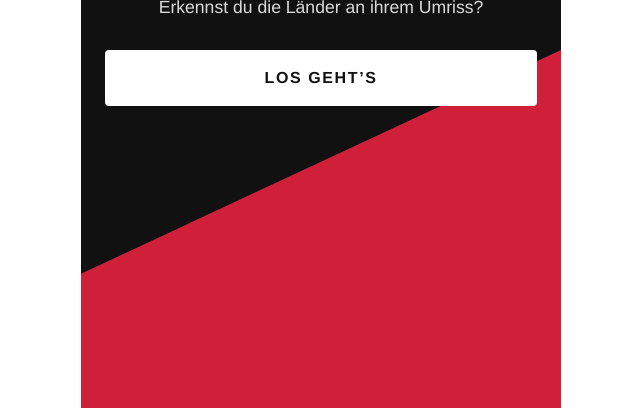
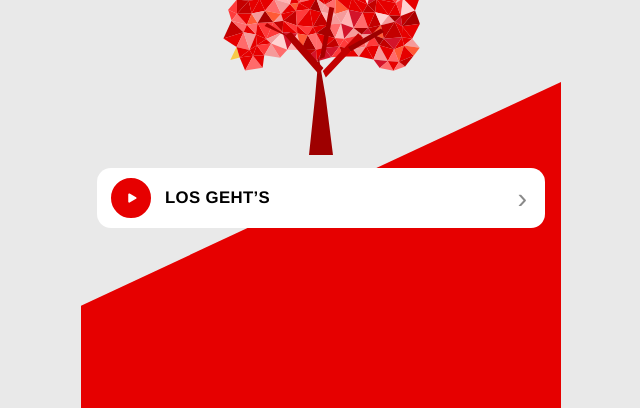
Before and after one commit to janpweber/laenderquiz, a website built with Vite: page index.html in a window 1280 px wide. Shown: the part 392-800 px from the top of the page, without its empty margins (319-959 px from the left). Built offline with nearby package versions, Linux system fonts and the light colour scheme.

Commit message:
Havas-Look verfeinern: Karten-Buttons, Low-Poly-Baum, Logo-Rot
Rot aus dem Logo gemessen (#E60000), helles Grau wie auf der Website,
weiße Karten-Buttons mit rotem Kreis-Icon, Versalien und Pfeil.
Eigener stilisierter Low-Poly-Baum auf Start und Ergebnis, per Skript
erzeugt. Überschriften in Versalien wie auf havaslifeberlin.de.

Co-Authored-By: Claude Opus 5.5 <noreply@anthropic.com>
Claude-Session: https://claude.ai/code/session_01VweCStMEZk5sdL6WMQtoDz

```diff
--- a/index.html
+++ b/index.html
@@ -3,7 +3,7 @@
   <head>
     <meta charset="UTF-8" />
     <meta name="viewport" content="width=device-width, initial-scale=1, viewport-fit=cover" />
-    <meta name="theme-color" content="#111111" />
+    <meta name="theme-color" content="#e60000" />
     <title>Länderquiz – Welches Land ist das?</title>
     <meta name="description" content="Erkennst du die Länder an ihrem Umriss?" />
     <meta property="og:title" content="Länderquiz – Welches Land ist das?" />
--- a/src/main.ts
+++ b/src/main.ts
@@ -1,8 +1,10 @@
 import countries from './countries.generated.json';
 import { answerQuestion, createRound, currentQuestion, isFinished, type Country, type Round } from './game';
+import treeUrl from './tree.svg';
 
 const app = document.querySelector<HTMLElement>('#app')!;
 const ROUND_LENGTH = 10;
+const SVG_NS = 'http://www.w3.org/2000/svg';
 
 function el<K extends keyof HTMLElementTagNameMap>(
   tag: K,
@@ -14,18 +16,54 @@ function el<K extends keyof HTMLElementTagNameMap>(
   return node;
 }
 
+// Kleine Strich-Icons im Kreis, wie auf havaslifeberlin.de
+const ICONS = {
+  play: 'M10 8 L17 12 L10 16 Z',
+  arrow: 'M7 12 H17 M13 8 L17 12 L13 16',
+  again: 'M17 9 A6 6 0 1 0 18 13 M17 5 V9 H13',
+};
+
+function icon(content: keyof typeof ICONS | string): HTMLSpanElement {
+  const wrap = el('span', { className: 'icon' });
+  if (content in ICONS) {
+    const svg = document.createElementNS(SVG_NS, 'svg');
+    svg.setAttribute('viewBox', '0 0 24 24');
+    svg.setAttribute('aria-hidden', 'true');
+    const path = document.createElementNS(SVG_NS, 'path');
+    path.setAttribute('d', ICONS[content as keyof typeof ICONS]);
+    svg.append(path);
+    wrap.append(svg);
+  } else {
+    wrap.textContent = content;
+  }
+  return wrap;
+}
+
+function card(label: string, iconContent: string, onclick: () => void, className = ''): HTMLButtonElement {
+  return el('button', { className: `card ${className}`.trim(), onclick }, [
+    icon(iconContent),
+    el('span', { className: 'label' }, [label]),
+    el('span', { className: 'chevron', ariaHidden: 'true' }, ['›']),
+  ]);
+}
+
+function tree(): HTMLImageElement {
+  return el('img', { className: 'tree', src: treeUrl, alt: '' });
+}
+
 function outline(country: Country): SVGSVGElement {
-  const ns = 'http://www.w3.org/2000/svg';
-  const svg = document.createElementNS(ns, 'svg');
+  const svg = document.createElementNS(SVG_NS, 'svg');
   svg.setAttribute('viewBox', '0 0 1000 1000');
   svg.setAttribute('class', 'outline');
   svg.setAttribute('role', 'img');
   svg.setAttribute('aria-label', 'Umriss eines Landes');
-  const path = document.createElementNS(ns, 'path');
+  const path = document.createElementNS(SVG_NS, 'path');
   path.setAttribute('d', country.path);
   svg.append(path);
   return svg;
 }
+
+const newRound = () => showQuestion(createRound(countries, { length: ROUND_LENGTH }));
 
 function showStart() {
   app.replaceChildren(
@@ -33,9 +71,8 @@ function showStart() {
       el('p', { className: 'kicker' }, ['Länderquiz']),
       el('h1', {}, ['Welches Land ist das?']),
       el('p', { className: 'lead' }, ['Erkennst du die Länder an ihrem Umriss?']),
-      el('button', { className: 'primary', onclick: () => showQuestion(createRound(countries, { length: ROUND_LENGTH })) }, [
-        'Los geht’s',
-      ]),
+      tree(),
+      card('Los geht’s', 'play', newRound, 'primary'),
     ]),
   );
 }
@@ -44,10 +81,11 @@ function showQuestion(round: Round) {
   if (isFinished(round)) return showResult(round);
   const question = currentQuestion(round)!;
   const feedback = el('p', { className: 'feedback', ariaLive: 'polite' });
-  const next = el('button', { className: 'primary next', hidden: true }, ['Weiter']);
+  const next = card('Weiter', 'arrow', () => {}, 'primary next');
+  next.hidden = true;
 
-  const buttons = question.options.map((option) =>
-    el('button', { className: 'option', onclick: () => choose(option.code) }, [option.name]),
+  const buttons = question.options.map((option, i) =>
+    card(option.name, 'ABCD'[i], () => choose(option.code), 'option'),
   );
 
   function choose(code: string) {
@@ -60,7 +98,7 @@ function showQuestion(round: Round) {
     });
     feedback.textContent = result.correct ? 'Richtig!' : `Leider falsch. Das war ${result.correctCountry.name}.`;
     feedback.className = `feedback ${result.correct ? 'good' : 'bad'}`;
-    next.textContent = isFinished(result.round) ? 'Zum Ergebnis' : 'Weiter';
+    next.querySelector('.label')!.textContent = isFinished(result.round) ? 'Zum Ergebnis' : 'Weiter';
     next.onclick = () => showQuestion(result.round);
     next.hidden = false;
     next.focus();
@@ -88,9 +126,8 @@ function showResult(round: Round) {
       el('h1', {}, ['Geschafft!']),
       el('p', { className: 'score' }, [`${round.score} von ${total}`]),
       el('p', { className: 'lead' }, [round.score === total ? 'Perfekt, alle richtig!' : 'Länder richtig erkannt']),
-      el('button', { className: 'primary', onclick: () => showQuestion(createRound(countries, { length: ROUND_LENGTH })) }, [
-        'Neue Runde',
-      ]),
+      tree(),
+      card('Neue Runde', 'again', newRound, 'primary'),
     ]),
   );
 }
--- a/src/style.css
+++ b/src/style.css
@@ -1,15 +1,17 @@
-/* Farbwelt angelehnt an Havas: Rot, Schwarz, Weiß, dazu die 25°-Diagonale */
+/* Look angelehnt an havaslifeberlin.de: Havas-Rot, Schwarz, Weiß, helles Grau,
+   weiße Karten-Buttons mit rotem Kreis-Icon und Versalien */
 :root {
-  --red: #d01f39;
-  --red-dark: #a3162c;
-  --black: #111111;
+  --red: #e60000;
+  --red-dark: #b00000;
+  --black: #000000;
   --white: #ffffff;
-  --grey: #f2f2f2;
+  --grey: #e9e9e9;
+  --grey-dark: #8a8a8a;
   --good: #1f7a4d;
   --good-bg: #e3f4ea;
   font-family: 'Helvetica Neue', Helvetica, Arial, system-ui, sans-serif;
   color: var(--black);
-  background: var(--white);
+  background: var(--grey);
 }
 
 * { box-sizing: border-box; }
@@ -32,26 +34,24 @@ body {
   flex: 1;
   display: flex;
   flex-direction: column;
-  gap: 12px;
+  gap: 10px;
 }
 
-/* Start und Ergebnis: schwarze Fläche mit roter Diagonale */
+/* Start und Ergebnis mit roter Diagonale unten, wie die roten Flächen der Website */
 .start, .result {
   position: relative;
   justify-content: center;
   text-align: center;
-  color: var(--white);
-  background: var(--black);
+  overflow: hidden;
   margin: -16px;
-  padding: 32px 24px;
-  overflow: hidden;
+  padding: 24px 16px 40px;
 }
-.start::before, .result::before {
+.start::after, .result::after {
   content: '';
   position: absolute;
   left: -60%;
-  right: -20%;
-  top: 100%;
+  right: -60%;
+  top: 104%;
   height: 300%;
   background: var(--red);
   transform: rotate(-25deg);
@@ -61,27 +61,34 @@ body {
 .start > *, .result > * { position: relative; z-index: 1; }
 
 h1 {
-  font-size: 2.6rem;
-  font-weight: 800;
-  letter-spacing: -0.02em;
+  font-size: 2.3rem;
+  line-height: 1.05;
+  font-weight: 900;
+  text-transform: uppercase;
+  letter-spacing: -0.01em;
   margin: 0;
 }
-.lead { font-size: 1.1rem; margin: 0 0 20px; opacity: 0.85; }
-.score { font-size: 4rem; font-weight: 800; margin: 8px 0 0; color: var(--white); }
+.lead { font-size: 1.05rem; margin: 0; }
+.score { font-size: 4rem; font-weight: 900; margin: 4px 0 0; color: var(--red); }
 
 .kicker {
   margin: 0;
-  font-size: 0.8rem;
-  font-weight: 700;
+  font-size: 0.85rem;
+  font-weight: 800;
   letter-spacing: 0.15em;
   text-transform: uppercase;
   color: var(--red);
 }
 
+.tree {
+  width: min(58vw, 240px);
+  margin: 4px auto 0;
+}
+
 .status {
   display: flex;
   justify-content: space-between;
-  font-weight: 700;
+  font-weight: 800;
   font-size: 0.8rem;
   letter-spacing: 0.1em;
   text-transform: uppercase;
@@ -90,10 +97,11 @@ h1 {
 
 .outline {
   width: 100%;
-  max-height: 42dvh;
-  aspect-ratio: 1;
-  background: var(--grey);
-  border-radius: 4px;
+  max-height: 34dvh;
+  aspect-ratio: 1.2;
+  background: var(--white);
+  border-radius: 14px;
+  padding: 8px;
 }
 .outline path {
   fill: var(--red);
@@ -102,51 +110,83 @@ h1 {
   stroke-linejoin: round;
 }
 
-.options {
-  display: grid;
-  grid-template-columns: 1fr 1fr;
-  gap: 10px;
-}
-
+/* Karten-Buttons */
 button {
   font: inherit;
   border: none;
-  border-radius: 4px;
   cursor: pointer;
   color: inherit;
   touch-action: manipulation;
 }
 
-.option {
-  min-height: 64px;
-  padding: 10px 8px;
+.card {
+  display: flex;
+  align-items: center;
+  gap: 14px;
+  width: 100%;
+  min-height: 60px;
+  padding: 8px 16px 8px 12px;
   background: var(--white);
-  border: 2px solid var(--black);
+  border: 2px solid transparent;
+  border-radius: 14px;
+  text-align: left;
+}
+.card .icon {
+  flex: none;
+  display: grid;
+  place-items: center;
+  width: 40px;
+  height: 40px;
+  border: 2px solid var(--red);
+  border-radius: 50%;
+  color: var(--red);
+  font-weight: 800;
+  font-size: 1rem;
+}
+.card .icon svg {
+  width: 22px;
+  height: 22px;
+  fill: none;
+  stroke: currentColor;
+  stroke-width: 2;
+  stroke-linecap: round;
+  stroke-linejoin: round;
+}
+.card .label {
+  flex: 1;
+  font-weight: 800;
   font-size: 1.05rem;
-  font-weight: 700;
-  line-height: 1.2;
+  letter-spacing: 0.02em;
+  text-transform: uppercase;
+  line-height: 1.15;
 }
-.option:disabled { cursor: default; opacity: 0.35; }
-.option.correct { background: var(--good-bg); border-color: var(--good); color: var(--good); opacity: 1; }
-.option.wrong { background: var(--black); border-color: var(--black); color: var(--white); opacity: 1; text-decoration: line-through; }
+.card .chevron {
+  flex: none;
+  font-size: 1.8rem;
+  line-height: 1;
+  color: var(--grey-dark);
+}
 
-.primary {
-  min-height: 56px;
-  padding: 0 24px;
-  background: var(--red);
-  color: var(--white);
-  font-size: 1rem;
-  font-weight: 800;
-  letter-spacing: 0.1em;
-  text-transform: uppercase;
-}
-.start .primary, .result .primary { background: var(--white); color: var(--black); }
+.card.primary .icon { background: var(--red); color: var(--white); }
+.card.primary .icon svg path[d^='M10'] { fill: currentColor; }
 
-.feedback { margin: 0; min-height: 1.5em; text-align: center; font-weight: 800; font-size: 1.1rem; }
+.options { display: flex; flex-direction: column; gap: 8px; }
+
+.card:disabled { cursor: default; opacity: 0.45; }
+.card.correct { border-color: var(--good); background: var(--good-bg); opacity: 1; }
+.card.correct .icon { border-color: var(--good); background: var(--good); color: var(--white); }
+.card.correct .label { color: var(--good); }
+.card.wrong { border-color: var(--black); background: var(--black); color: var(--white); opacity: 1; }
+.card.wrong .icon { border-color: var(--white); color: var(--white); }
+.card.wrong .label { text-decoration: line-through; }
+.card:disabled .chevron { visibility: hidden; }
+
+.feedback { margin: 0; min-height: 1.4em; text-align: center; font-weight: 800; font-size: 1.05rem; }
 .feedback.good { color: var(--good); }
 .feedback.bad { color: var(--black); }
 
 @media (hover: hover) {
-  .option:not(:disabled):hover { background: var(--grey); }
-  .primary:hover { filter: brightness(1.1); }
+  .card:not(:disabled):hover { border-color: var(--red); }
 }
+
+[hidden] { display: none !important; }
```
Also changed, not shown: scripts/build-tree.mjs (added, +73 -0 lines), src/tree.svg (added).
